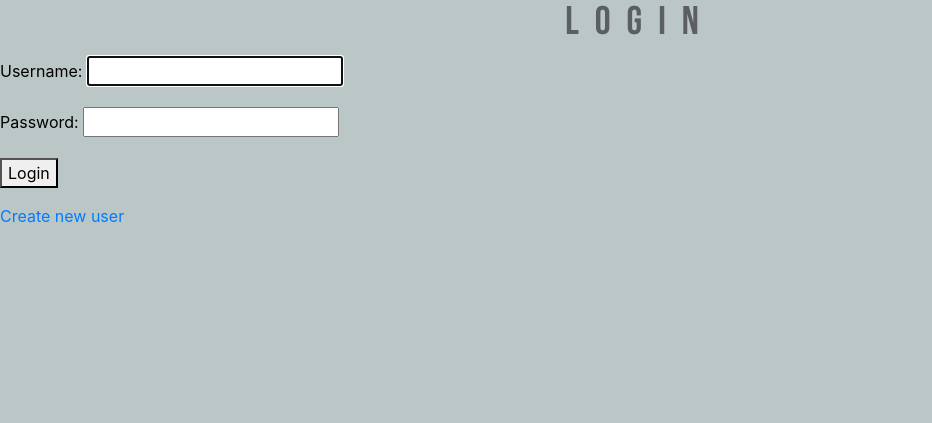
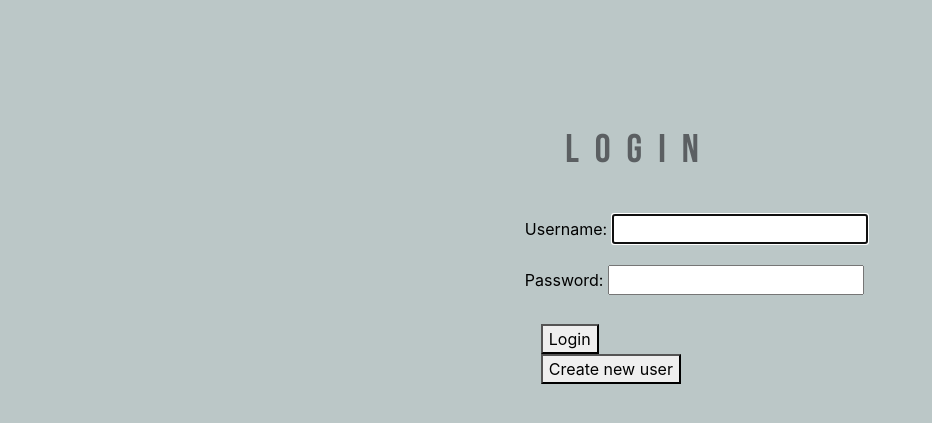
Before and after one commit to vmn23/PC001_website, a Django app: page /landing/login/ in a window 1280 px wide. Shown: the part 56-479 px from the top of the page, without its empty margins (0-932 px from the left). Run offline with Django 3.2, Linux system fonts and the light colour scheme; some libraries are stand-ins or nearby versions.

Commit message:
Too tired to name

```diff
--- a/oursite/landing/static/landing/base.css
+++ b/oursite/landing/static/landing/base.css
@@ -7,7 +7,7 @@ body {
     background-color: #bbc7c7;
     color: #000000;
 }
-.bebas-font{
+.bebasFont{
     font-family: "Bebas Neue";
     letter-spacing: 0.4em;
 }
@@ -135,7 +135,7 @@ nav img{
     padding-right: 400px;
 }
 
-.centered-btn{
+.centeredBtn{
     margin-top: 30px;
     margin-left: 47%;
 }
@@ -165,3 +165,12 @@ nav img{
     height: 320px;
     background: #979c9c;
 }
+
+.loginForm{
+    margin-left: 41%;
+    margin-top: 3%;
+}
+
+#newUserBtn{
+    margin-right: 75%;
+}
--- a/oursite/landing/templates/landing/buildResume.html
+++ b/oursite/landing/templates/landing/buildResume.html
@@ -8,12 +8,12 @@
 {% endblock %}
 
 {% block body%}
-    <h1 class="bebas-font">Build Resume</h1>
+    <h1 class="bebasFont">Build Resume</h1>
     <p>Here is a resume that we populated for you to get you started! Take a look and download it if it seems good to you.</p>
 
-    <iframe src="https://drive.google.com/file/d/10Tv7gHbJ7T8UX7MOZ5D88n3t82ZqLErj/preview" width="100%" height="600"></iframe>
+    <iframe src="https://drive.google.com/file/d/1ta90QA3bmoDzGbDCke7lDRzyK8Tv4ZZF/preview" width="100%" height="600"></iframe>
 
     <form method="get" action="{% static '/landing/Resume.docx' %}">
-        <button class="btn navBtn centered-btn"><i class="fa fa-download"></i> Download</button>
+        <button class="btn navBtn centeredBtn"><i class="fa fa-download"></i> Download</button>
     </form>
 {% endblock %}
--- a/oursite/landing/templates/landing/journey1.html
+++ b/oursite/landing/templates/landing/journey1.html
@@ -7,7 +7,7 @@
 
 {% block body%}
 
-    <h1 class="bebas-font UJTitle">Breathe</h1>
+    <h1 class="bebasFont UJTitle">Breathe</h1>
 
     <div class="introBody">
         <p>Take a deep breath. I know this is an incredibly stressful time, it can feel overwhelming. So breathe, in and out. In and out. In and out again. The coming few weeks or even months are going to be difficult and challenging. But, you can do this and I am going to be rooting for you every step of the way.</p>
--- a/oursite/landing/templates/landing/journey2.html
+++ b/oursite/landing/templates/landing/journey2.html
@@ -6,7 +6,7 @@
 {% endblock %}
 
 {% block body%}
-    <h1 class="bebas-font UJTitle">Assess</h1>
+    <h1 class="bebasFont UJTitle">Assess</h1>
 
     <div class="introBody">
         <p>Your family and friends are going to be your biggest supporters during this time. Don't push them away. Have those difficult conversations. I know, it’s easier said than done. But do it, and do it today. Trust me you will feel much better. </p>
--- a/oursite/landing/templates/landing/journey3.html
+++ b/oursite/landing/templates/landing/journey3.html
@@ -6,7 +6,7 @@
 {% endblock %}
 
 {% block body%}
-    <h1 class="bebas-font UJTitle">Prepare</h1>
+    <h1 class="bebasFont UJTitle">Prepare</h1>
 
     <div class="introBody">
         <p>As you look for jobs, both online as well as offline, it is important to think about all the things you might need. For instance, a lot of jobs require a resume, a cover letter, references etc.</p>
--- a/oursite/landing/templates/landing/journey4.html
+++ b/oursite/landing/templates/landing/journey4.html
@@ -6,7 +6,7 @@
 {% endblock %}
 
 {% block body%}
-    <h1 class="bebas-font UJTitle">Search</h1>
+    <h1 class="bebasFont UJTitle">Search</h1>
 
     <div class="introBody">
         <p>You made your first ever resume and are now ready to start searching for jobs. I know you have extensive experience in retail and there are many jobs in your area that you are qualified for. One idea I had was to look at jobs in other industries- this will give you more options. Are you open to that or do you want to continue working in retail?
--- a/oursite/landing/templates/landing/journey5.html
+++ b/oursite/landing/templates/landing/journey5.html
@@ -6,7 +6,7 @@
 {% endblock %}
 
 {% block body%}
-<h1 class="bebas-font UJTitle">Interview</h1>
+<h1 class="bebasFont UJTitle">Interview</h1>
 
 
     <div class="introBody">
--- a/oursite/landing/templates/landing/questionnaire.html
+++ b/oursite/landing/templates/landing/questionnaire.html
@@ -6,13 +6,13 @@
 {% endblock %}
 
 {% block body%}
-    <h1 class="bebas-font">Questionnaire</h1>
+    <h1 class="bebasFont">Questionnaire</h1>
 
     <div>
         <iframe id="qualtricsQuestionnaire" src="https://johnson.qualtrics.com/jfe/form/SV_br7UAxUCAgrCeoJ" width="1000" height="700"></iframe>
     </div>
 
     <a href="/landing/matches/">
-        <a href="/landing/matches"><button type="button" class="btn navBtn centered-btn"> See your matches </button></a>
+        <a href="/landing/matches"><button type="button" class="btn navBtn centeredBtn"> See your matches </button></a>
     </a>
 {% endblock %}
--- a/oursite/landing/templates/registration/login.html
+++ b/oursite/landing/templates/registration/login.html
@@ -6,11 +6,23 @@
 {% endblock %}
 
 {% block body%}
-<h1 class="bebas-font">Login</h1>
-<form method="post">
-  {% csrf_token %}
-  {{ form.as_p }}
-  <button type="submit">Login</button>
-</form>
-<a href="/landing/">Create new user</a>
+  <h1 class="bebasFont UJTitle">Login</h1>
+  <div class="loginForm">
+    <form method="post">
+      {% csrf_token %}
+      {{ form.as_p }}
+
+      <div class="navbar navbar-default">
+        <button type="submit">Login</button>
+        <div id="newUserBtn">
+          <a href="/landing/">
+            <button>
+              Create new user
+            </button>
+          </a>
+        </div>
+      </div>
+    </form>
+  </div>
+
 {% endblock %}
```
Also changed, not shown: oursite/landing/templates/landing/baseJourney.html (+5 -5 lines), oursite/landing/templates/landing/job2.html (+13 -2 lines), oursite/landing/templates/landing/matches.html (+6 -6 lines), oursite/db.sqlite3.
